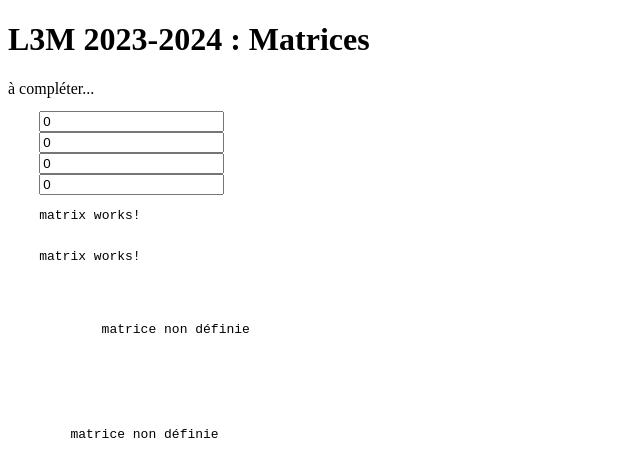
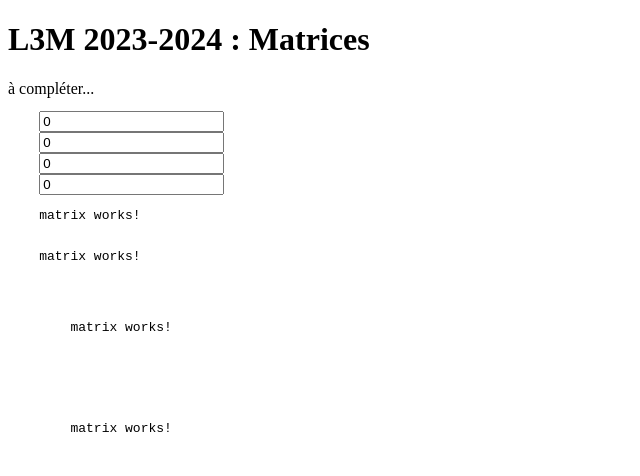
Before and after one commit to l3-miage-cl-ihm/gestion-de-matrices-l3-miage-2023-2024-l3miage-campusb, an Angular app: page / in a window 1280 px wide. Shown: the top 476 px of the page, without its empty margins (0-640 px from the left). Built offline with nearby package versions, Linux system fonts and the light colour scheme.

Commit message:
test eta

```diff
--- a/src/app/app.component.ts
+++ b/src/app/app.component.ts
@@ -19,8 +19,18 @@ export class AppComponent<L1 extends number, H1 extends number, L2 extends numbe
   readonly sigH2 = signal<number>(0);
   readonly sigM2 = computed<Matrix<number,number,number>>(() => initMatrixIntRandom(this.sigL2(),this.sigH2()));
 
-  readonly sigM1plusM2 = computed<Matrix<number,number,number>|undefined> (() => addIntMatrixes(this.sigM1(),this.sigM2()));
-  readonly sigM1xM2 = computed<Matrix<number,number,number>|undefined> (() => multiplyIntMatrixes(this.sigM1(),this.sigM2()));
+  readonly sigM1plusM2 = computed<Matrix<number,number,number> | undefined> (() => {
+    if(this.sigL1 == this.sigL2 && this.sigH1 == this.sigH2){
+    return addIntMatrixes(this.sigM1(),this.sigM2());
+  }
+    return undefined;
+  })
+  readonly sigM1xM2 = computed<Matrix<number,number,number> | undefined> (() => {
+    if(this.sigH1 == this.sigL2){
+    return multiplyIntMatrixes(this.sigM1(),this.sigM2());
+  }
+    return undefined;
+  })
 
   public updateL1(n:number):void{
     this.sigL1.set(n);
```
